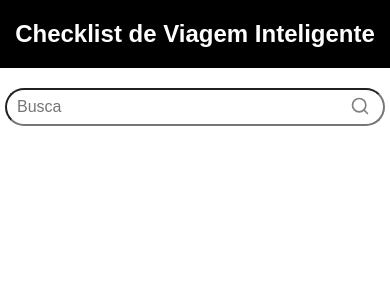
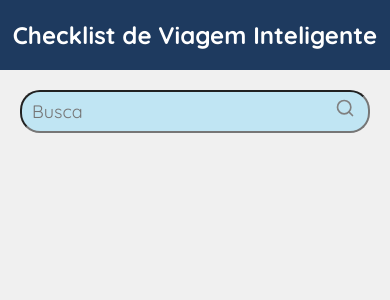
Before and after one commit to RoberthVieira/Checklist-Viagem-Inteligente, a Next.js app: page / in a window 390 px wide. Shown: the top 300 px of the page. Built offline with nearby package versions, Linux system fonts and the light colour scheme.

Commit message:
feat: adiciona responsividade e define identidade visual com cores e fontes temáticas.

```diff
--- a/src/app/Components/SearchBar.module.css
+++ b/src/app/Components/SearchBar.module.css
@@ -1,6 +1,6 @@
 .container{
     width: 100%;
-    max-width: 600px;
+    max-width: 700px;
     margin: 20px auto;
     position: relative;
 }
@@ -10,7 +10,9 @@
     padding: 10px;
     padding-right: 40px;
     border-radius: 20px;
-    font-size: 16px;
+    font-size: 18px;
+    background-color: #c0e5f3;
+    color: #2C2C2C;
 }
 
 .container button{
@@ -28,7 +30,6 @@
     left: 0;
     z-index: 1;
     width: 100%;
-    max-width: 600px;
     border-radius: 10px;
     background-color: rgb(238, 232, 232);
     box-shadow: 0 4px 6px rgba(0, 0, 0, 0.1);
@@ -49,6 +50,7 @@
     cursor: pointer;
     font-size: 16px;
     border-bottom: 1px solid #ddd;
+    color: #2C2C2C;
 }
 
 .suggestionsContainer .suggestionsList .suggestionsItem:last-child{
@@ -61,13 +63,13 @@
 
 .weatherContainer{
     width: 100%;
-    max-width: 600px;
     padding: 10px;
 }
 
 .weatherContainer .weatherTitle{
     text-align: center;
     margin: 20px auto;
+    color: #2C2C2C;
 }
 
 .weatherContainer .weatherCards{
@@ -78,18 +80,23 @@
 }
 
 .weatherContainer .weatherCards .weatherCard{
+    width: 140px;
+    height: 70px;
     padding: 10px 4px;
     border: 3px solid black;
     border-radius: 10px;
     display: flex;
+    flex-direction: column;
+    justify-content: center;
     align-items: center;
-    gap: 2px;
+    gap: 3px;
+    color: #2C2C2C;
 }
 
 
 @media (max-width: 480px){
     .container{
-        max-width: 380px;
+        max-width: 350px;
     }
 
     .container input{
@@ -115,3 +122,38 @@
         height: 60px;
     }
 }
+
+@media (min-width: 481px) and (max-width: 768px){
+    .container{
+        max-width: 450px;
+    }
+
+    .suggestionsContainer .suggestionsList{
+        max-height: 210px;
+    }
+
+    .weatherCards{
+        flex-wrap: wrap;
+    }
+
+    .weatherCard{
+        width: 120px;
+        height: 60px;
+        justify-content: center;
+    }
+}
+
+@media (min-width: 1025px){
+    .container{
+        max-width: 900px;
+    }
+
+    .suggestionsContainer{
+        max-width: 100%;
+    }
+
+    .weatherContainer{
+        max-width: 100%;
+    }
+
+}
--- a/src/app/globals.css
+++ b/src/app/globals.css
@@ -1,15 +1,31 @@
+@import url('https://fonts.googleapis.com/css2?family=Quicksand:wght@300..700&display=swap');
 *{
   margin: 0;
   padding: 0;
   box-sizing: border-box;
-  font-family: sans-serif;
+  font-family: "Quicksand", sans-serif;
+}
+
+:root{
+  --corFundo: #f0f0f0;
+  --corPrimaria:#1E3A5F;
+  --corSecundaria: #c0e5f3;
+  --corSol: #FFD966;
+  --corFrio: #B0E0E6;
+  --corNublado: #A9A9A9;
+  --cortxt: #2C2C2C;
+  --cortxt2: #fff;
 }
 
 .top{
   width: 100%;
-  background-color: black;
+  background-color: #1E3A5F;
   color: #fff;
   padding: 20px 0;
+}
+
+body{
+  background-color: #F0F0F0;
 }
 
 h1{
```
